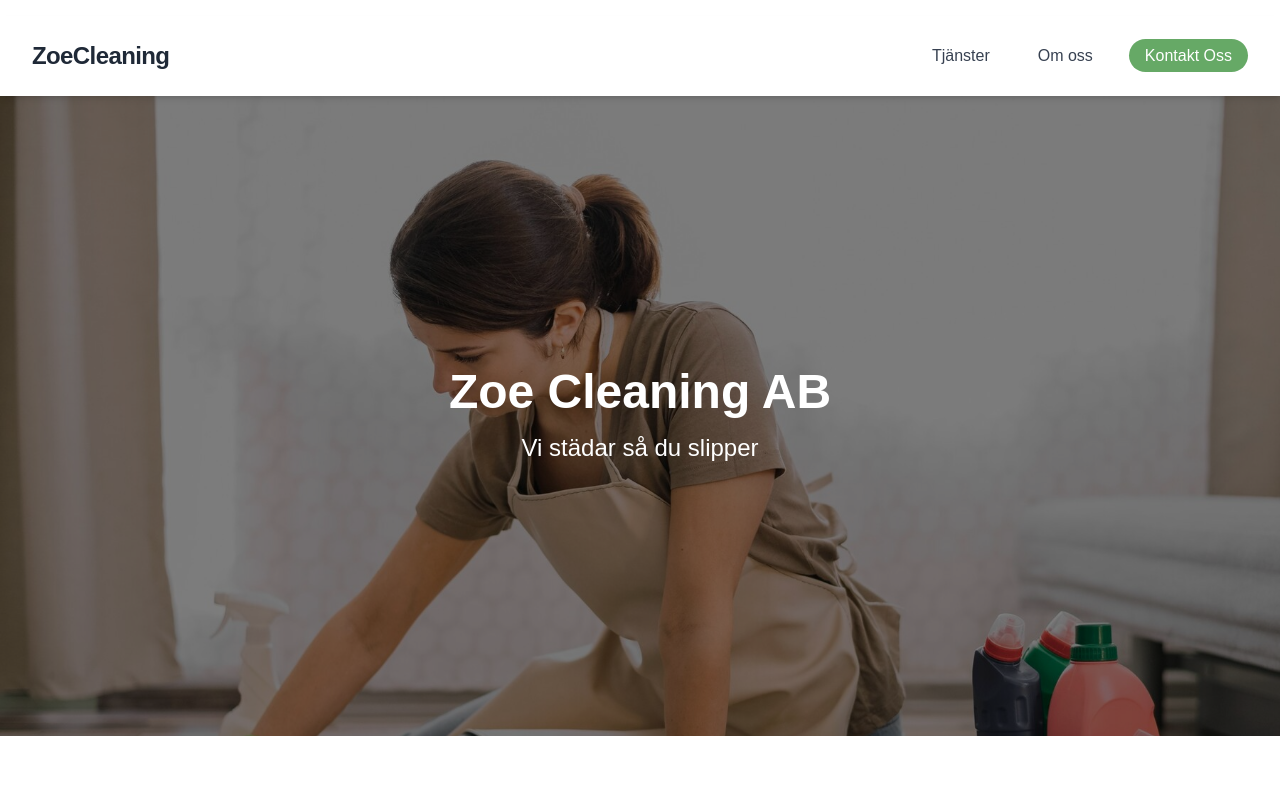
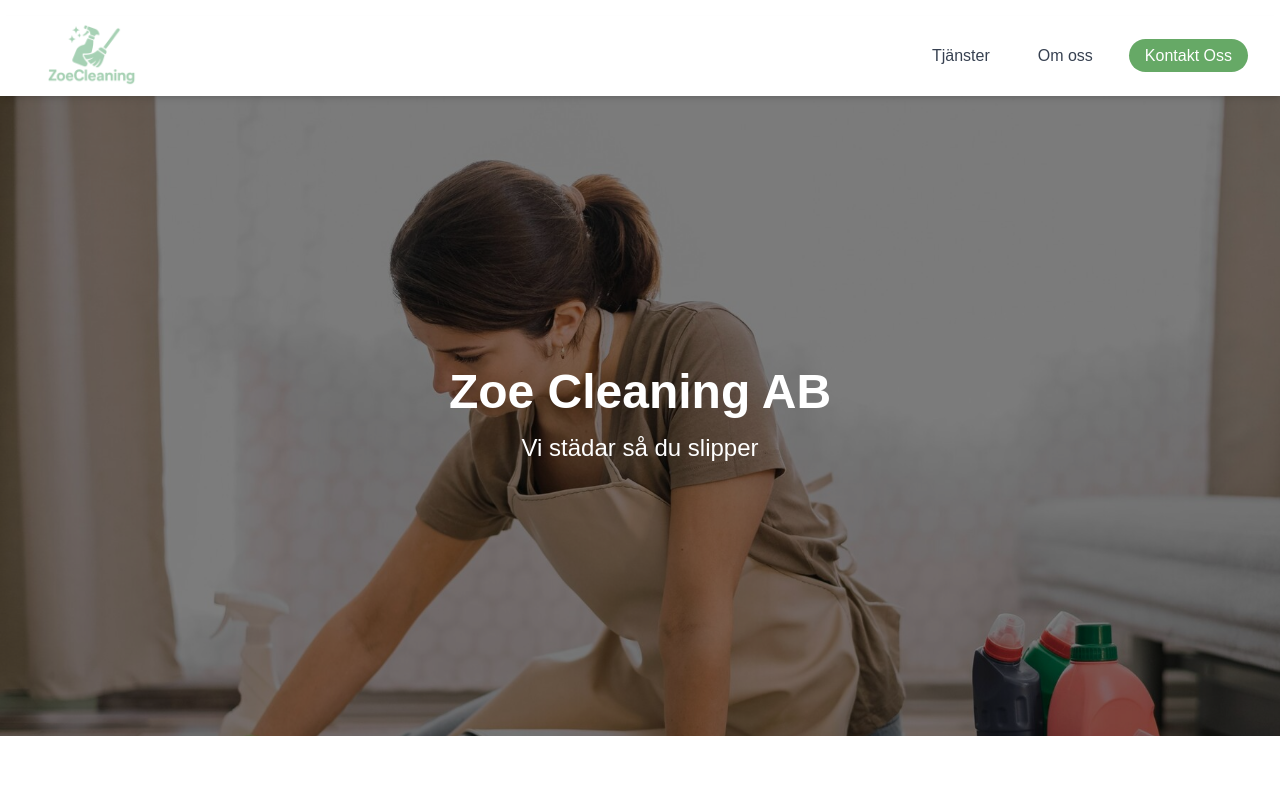
Before and after one commit to yvette809/zoecleaning, a Next.js app: page / in a window 1280 px wide. Shown: the top 800 px of the page. Built offline with nearby package versions, Linux system fonts and the light colour scheme.

Commit message:
added logo

```diff
--- a/src/app/components/Navbar.jsx
+++ b/src/app/components/Navbar.jsx
@@ -3,6 +3,8 @@
 import React, { useState } from "react";
 import Link from "next/link";
 import { FaBars, FaTimes } from "react-icons/fa";
+import imageLogo from "../../assets/images/logo1.png";
+import Image from "next/image";
 
 const Navbar = () => {
   const [isOpen, setIsOpen] = useState(false);
@@ -17,9 +19,14 @@
         {/* Logo */}
         <Link href="/" onClick={() => setIsOpen(false)}>
           <div className="group flex items-center cursor-pointer">
-            <h1 className="text-2xl font-extrabold text-gray-800 group-hover:text-gray-600 transition-colors duration-300 tracking-tight">
-              ZoeCleaning
-            </h1>
+            <Image
+              src={imageLogo}
+              width={120}
+              height={40}
+              alt="Zoe Cleaning Logo"
+              className="transition-all duration-300"
+            />
+
             {/* Optional underline effect */}
             <span className="block h-1 w-0 bg-[#66a966] group-hover:w-full transition-all duration-500 ease-out"></span>
           </div>
```
Also changed, not shown: src/assets/images/logo.png (added), src/assets/images/logo1.png (added).
